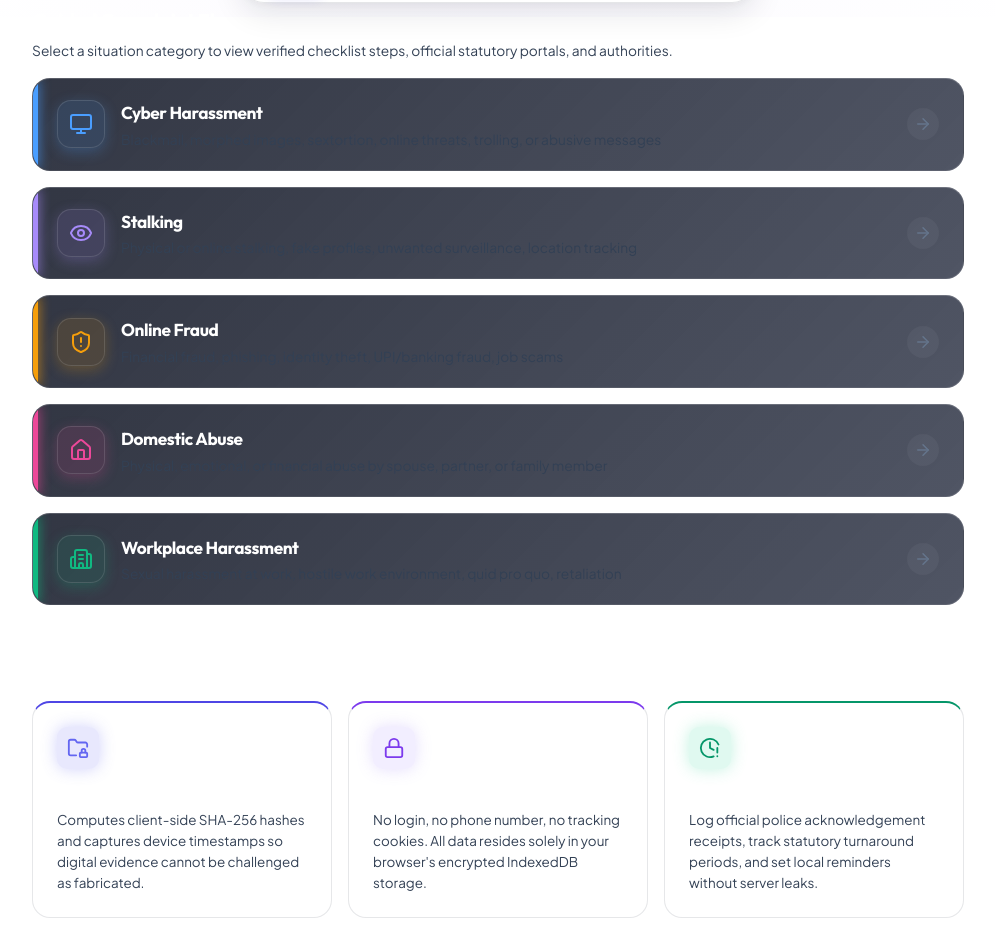
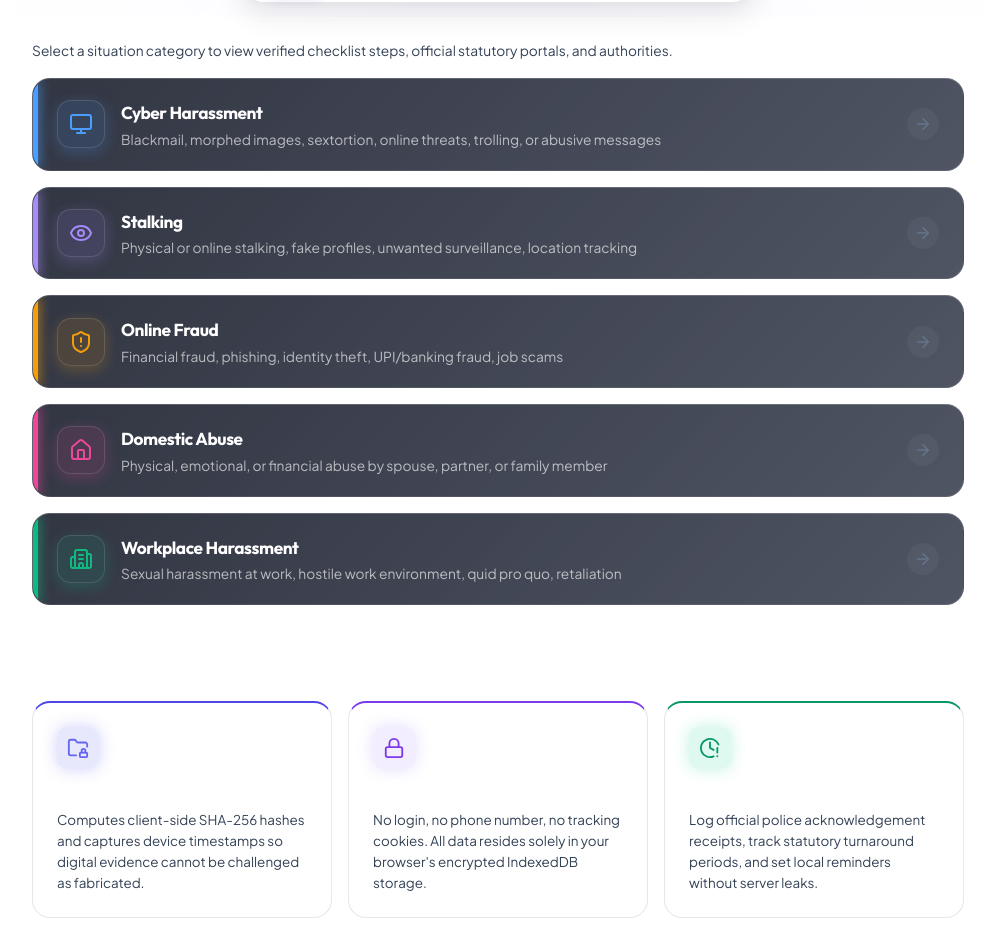
Before and after one commit to payalgosai06/SafeBridge, a React (Vite) app: page / in a window 1280 px wide. Shown: the part 783-1710 px from the top of the page, without its empty margins (142-1137 px from the left). Built offline with nearby package versions, Linux system fonts and the light colour scheme.

Commit message:
fix: show category description text without hover

```diff
--- a/src/index.css
+++ b/src/index.css
@@ -492,7 +492,7 @@ a:hover {
 
 .category-content p {
   font-size: 0.86rem;
-  color: var(--text-secondary);
+  color: rgba(255, 255, 255, 0.65);
   line-height: 1.45;
 }
 
```
